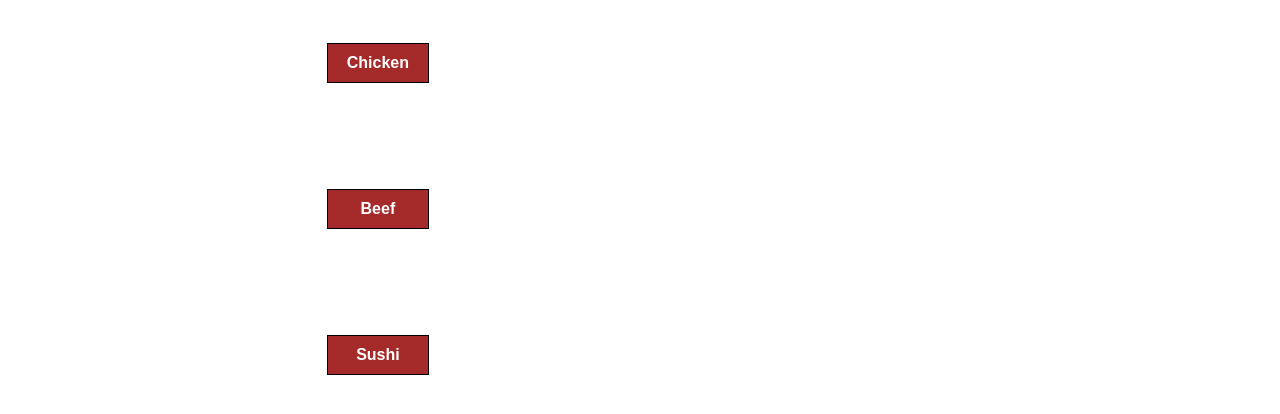
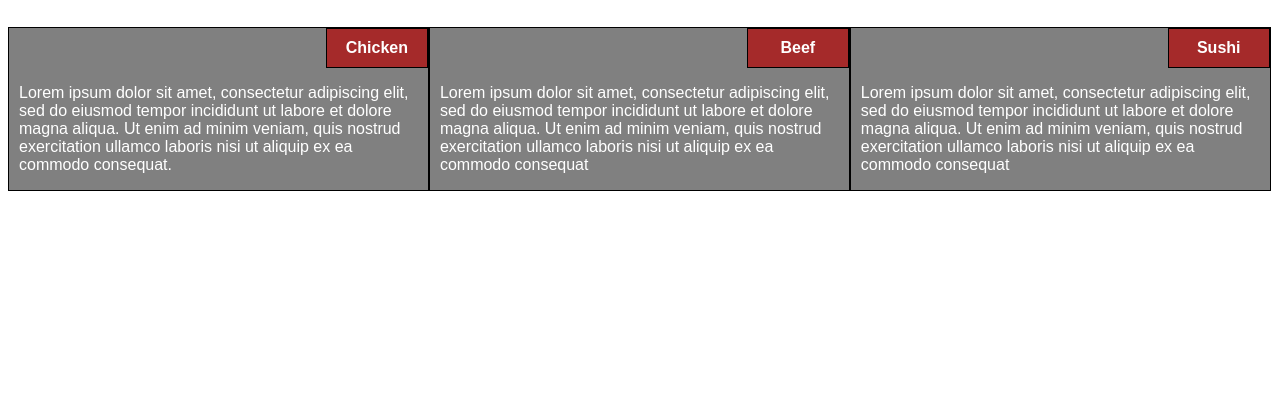
Before and after one commit to WasiUrRehmanQamar/Assignment2, a plain HTML site: page index.html in a window 1280 px wide. Shown: the part 70-484 px from the top of the page. Drawn offline with Linux system fonts and the light colour scheme.

Commit message:
Update index.html

```diff
--- a/index.html
+++ b/index.html
@@ -10,17 +10,17 @@
 
 <h1 class="heading">Our Menu</h1>
     <div class="row">
-        <div class="outer-box1 clg-lg-1 clg-md-1 clg-sm-1">
+        <div class="outer-box clg-lg-1 clg-md-1 clg-sm-1">
             <div class="inner-box"><p>Chicken<p></div>
             <p class="content">Lorem ipsum dolor sit amet, consectetur adipiscing elit, sed do eiusmod tempor incididunt ut labore et dolore magna aliqua. Ut enim ad minim veniam, quis nostrud exercitation ullamco laboris nisi ut aliquip ex ea commodo consequat.</p>
         </div>
 
-        <div class="outer-box2 clg-lg-2 clg-md-2 clg-sm-2">
+        <div class="outer-box clg-lg-2 clg-md-2 clg-sm-2">
             <div class="inner-box"><p>Beef</p></div>
             <p class="content">Lorem ipsum dolor sit amet, consectetur adipiscing elit, sed do eiusmod tempor incididunt ut labore et dolore magna aliqua. Ut enim ad minim veniam, quis nostrud exercitation ullamco laboris nisi ut aliquip ex ea commodo consequat</p>
         </div>
 
-        <div class="outer-box3 clg-lg-3 clg-md-3 clg-sm-3">
+        <div class="outer-box clg-lg-3 clg-md-3 clg-sm-3">
             <div class="inner-box"><p>Sushi</p></div>
             <p class="content">Lorem ipsum dolor sit amet, consectetur adipiscing elit, sed do eiusmod tempor incididunt ut labore et dolore magna aliqua. Ut enim ad minim veniam, quis nostrud exercitation ullamco laboris nisi ut aliquip ex ea commodo consequat</p>
         </div>
```
